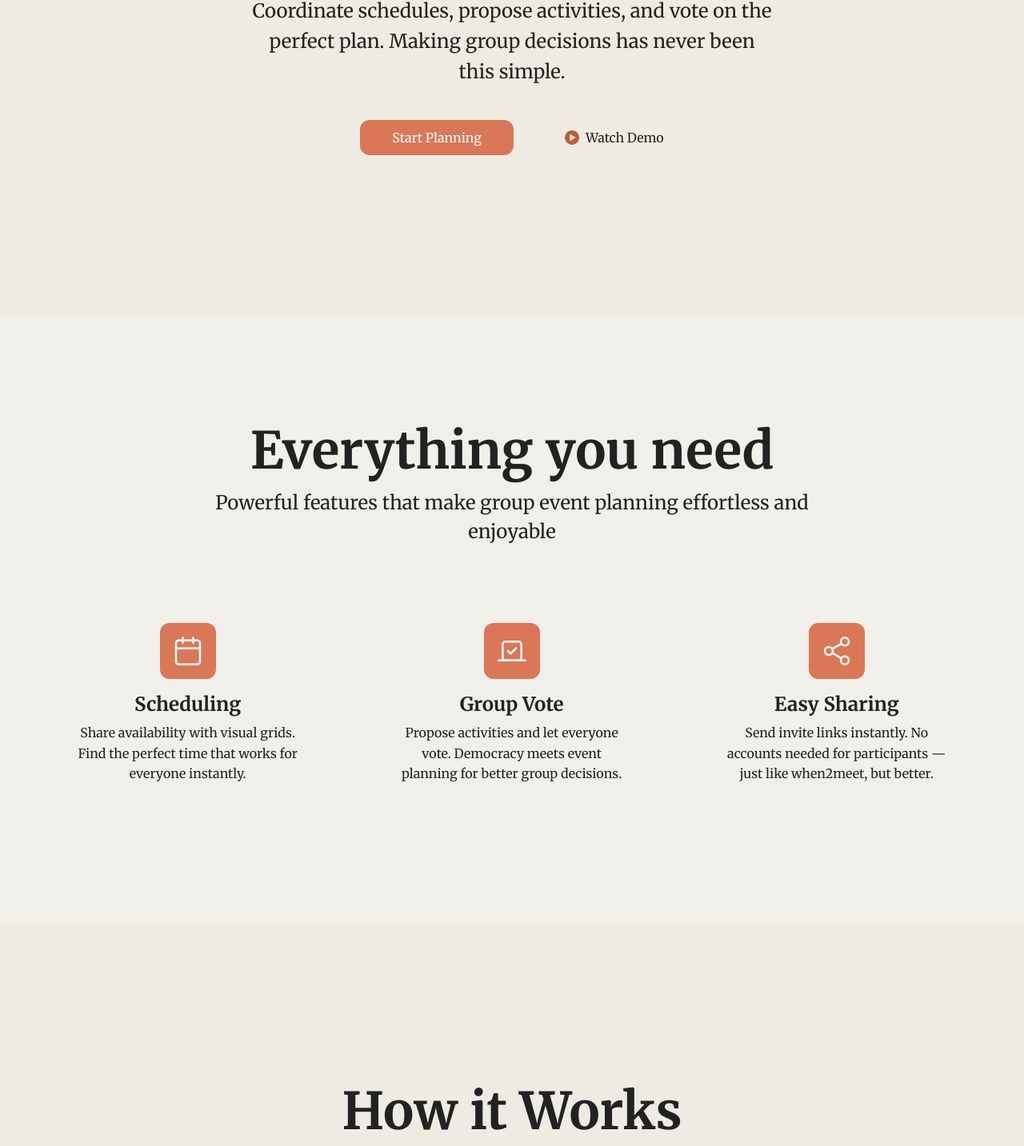
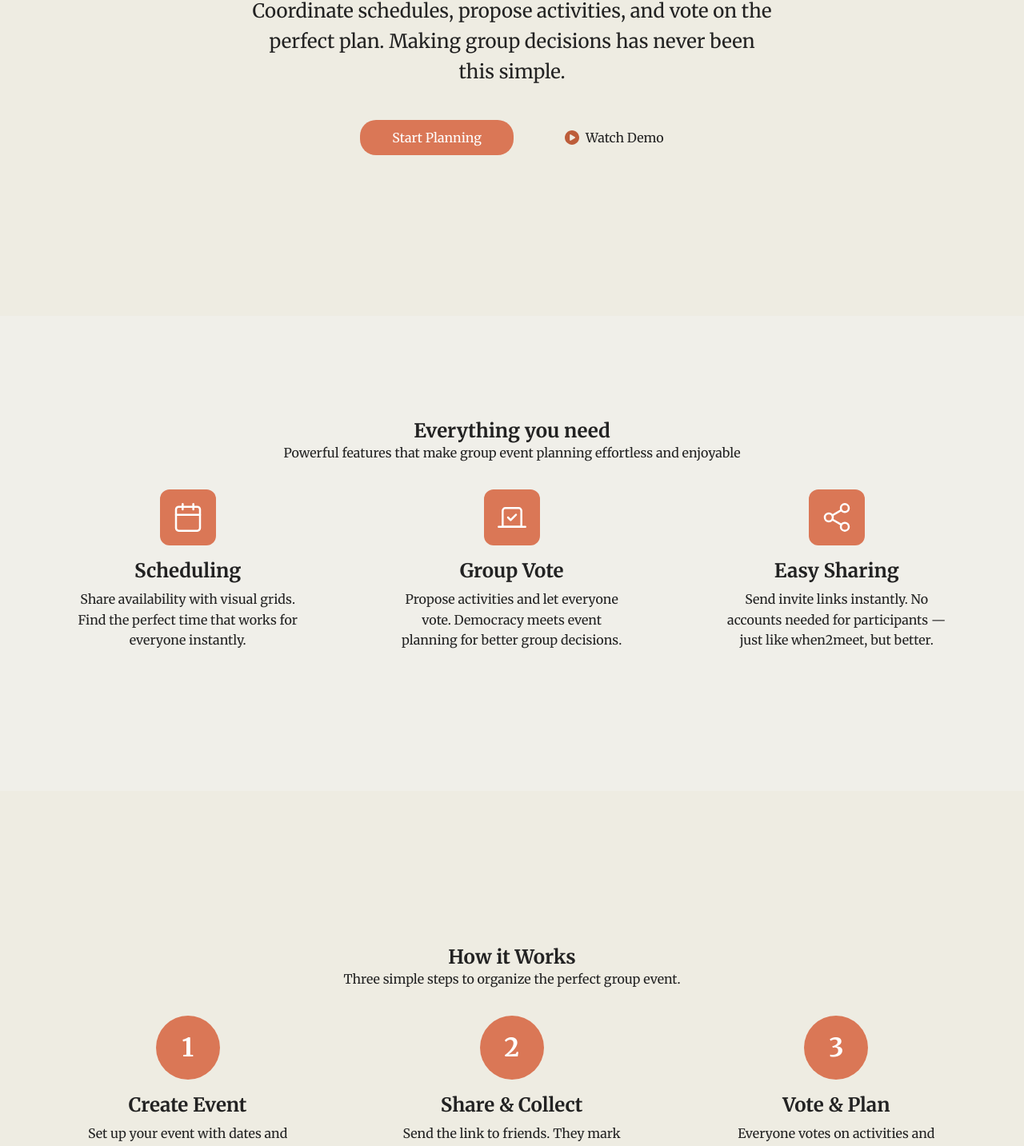
Before and after one commit to angietea101/groupsync, a React (Vite) app: page / in a window 1280 px wide. Shown: the part 469-1902 px from the top of the page at 80% size. Built offline with nearby package versions, Linux system fonts and the light colour scheme; no server answers.

Commit message:
FEAT: Fix animation bugs on home page

```diff
--- a/src/pages/Home.css
+++ b/src/pages/Home.css
@@ -1,4 +1,114 @@
 @import '../styles/variables.css';
+
+#root,
+.home-container {
+  overflow-x: hidden;
+}
+
+/* Reveal base class */
+.reveal {
+  opacity: 0;
+  transform: translateY(20px) scale(0.95);
+}
+
+/* When intersected */
+.reveal.has-animated {
+  opacity: 1;
+  transform: none;
+}
+
+/* Animations */
+@keyframes fadeInUp {
+  from {
+    opacity: 0;
+    transform: translateY(30px);
+  }
+  to {
+    opacity: 1;
+    transform: translateY(0);
+  }
+}
+
+@keyframes fadeInDown {
+  from {
+    opacity: 0;
+    transform: translateY(-30px);
+  }
+  to {
+    opacity: 1;
+    transform: translateY(0);
+  }
+}
+
+@keyframes scaleIn {
+  from {
+    opacity: 0;
+    transform: scale(0.8);
+  }
+  to {
+    opacity: 1;
+    transform: scale(1);
+  }
+}
+
+@keyframes slideInLeft {
+  from {
+    opacity: 0;
+    transform: translateX(-100%);
+  }
+  to {
+    opacity: 1;
+    transform: translateX(0);
+  }
+}
+
+@keyframes slideInRight {
+  from {
+    opacity: 0;
+    transform: translateX(100%);
+  }
+  to {
+    opacity: 1;
+    transform: translateX(0);
+  }
+}
+
+/* Animation classes */
+.animate-fade-in-up.has-animated {
+  animation: fadeInUp 0.8s ease-out forwards;
+}
+.animate-fade-in-down.has-animated {
+  animation: fadeInDown 0.8s ease-out forwards;
+}
+.animate-scale-in.has-animated {
+  animation: scaleIn 0.6s ease-out forwards;
+}
+.animate-slide-in-left.has-animated {
+  animation: slideInLeft 0.8s ease-out forwards;
+}
+.animate-slide-in-right.has-animated {
+  animation: slideInRight 0.8s ease-out forwards;
+}
+
+/* Delay helpers */
+.animation-delay-100 {
+  animation-delay: 0.1s;
+}
+.animation-delay-200 {
+  animation-delay: 0.2s;
+}
+.animation-delay-300 {
+  animation-delay: 0.3s;
+}
+.animation-delay-400 {
+  animation-delay: 0.4s;
+}
+.animation-delay-500 {
+  animation-delay: 0.5s;
+}
+.animation-delay-600 {
+  animation-delay: 0.6s;
+}
 
 .text-primary {
   color: var(--color-primary-dark);
@@ -309,69 +419,7 @@
   }
 }
 
-/* Animations :D */
-@keyframes fadeInUp {
-  from {
-    opacity: 0;
-    transform: translateY(30px);
-  }
-
-  to {
-    opacity: 1;
-    transform: translateY(0);
-  }
-}
-
-@keyframes fadeInDown {
-  from {
-    opacity: 0;
-    transform: translateY(-30px);
-  }
-
-  to {
-    opacity: 1;
-    transform: translateY(0);
-  }
-}
-
-@keyframes scaleIn {
-  from {
-    opacity: 0;
-    transform: scale(0.8);
-  }
-
-  to {
-    opacity: 1;
-    transform: scale(1);
-  }
-}
-
-@keyframes slideInLeft {
-  from {
-    opacity: 0;
-    transform: translateX(-1000px);
-  }
-
-  to {
-    opacity: 1;
-    transform: translateX(0);
-  }
-}
-
-@keyframes slideInRight {
-  from {
-    opacity: 0;
-    transform: translateX(1000px);
-  }
-
-  to {
-    opacity: 1;
-    transform: translateX(0);
-  }
-}
-
 @keyframes float {
-
   0%,
   100% {
     transform: translateY(0px);
@@ -382,40 +430,14 @@
   }
 }
 
-.animation-ready {
-  opacity: 0;
-}
-
-.animate-fade-in-up {
-  animation: fadeInUp 0.8s ease-out forwards;
-}
-
-.animate-fade-in-down {
-  animation: fadeInDown 0.8s ease-out forwards;
-}
-
-.animate-scale-in {
-  animation: scaleIn 0.6s ease-out forwards;
-}
-
-.animate-slide-in-left {
-  animation: slideInLeft 0.8s ease-out forwards;
-}
-
-.animate-slide-in-right {
-  animation: slideInRight 0.8s ease-out forwards;
-}
-
-.animate-float {
-  animation: float 3s ease-in-out infinite;
-}
-
 /* Hover Effects */
 .hover-lift {
   -webkit-border-radius: 20px;
   -moz-border-radius: 20px;
   border-radius: 20px;
-  transition: transform 0.3s ease, box-shadow 0.3s ease;
+  transition:
+    transform 0.3s ease,
+    box-shadow 0.3s ease;
 }
 
 .hover-lift:hover {
@@ -433,27 +455,3 @@
 .icon-hover:hover {
   transform: rotate(10deg) scale(1.1);
 }
-
-.animation-delay-100 {
-  animation-delay: 0.1s;
-}
-
-.animation-delay-200 {
-  animation-delay: 0.2s;
-}
-
-.animation-delay-300 {
-  animation-delay: 0.3s;
-}
-
-.animation-delay-400 {
-  animation-delay: 0.4s;
-}
-
-.animation-delay-500 {
-  animation-delay: 0.5s;
-}
-
-.animation-delay-600 {
-  animation-delay: 0.6s;
-}
--- a/src/pages/Home.jsx
+++ b/src/pages/Home.jsx
@@ -1,4 +1,4 @@
-import React, { useEffect, useState } from 'react';
+import React, { useEffect } from 'react';
 import { Link } from 'react-router-dom';
 import './Home.css';
 import Navbar from '../components/Navbar';
@@ -11,61 +11,44 @@ import GroupIcon from '../assets/group.svg';
 import CheckmarkIcon from '../assets/checkmark.svg';
 
 export default function Home() {
-  const [isVisible, setIsVisible] = useState({
-    hero: false,
-    features: false,
-    works: false,
-  });
-
   useEffect(() => {
-    setTimeout(() => setIsVisible((prev) => ({ ...prev, hero: true })), 100);
-
     const observer = new IntersectionObserver(
-      (entries) => {
+      (entries, observer) => {
         entries.forEach((entry) => {
           if (entry.isIntersecting) {
-            const section = entry.target.getAttribute('data-section');
-            setIsVisible((prev) => ({ ...prev, [section]: true }));
+            entry.target.classList.add('has-animated');
+            observer.unobserve(entry.target); // animate only once
           }
         });
       },
-      { threshold: 0.1 }
+      { threshold: 0.2 }
     );
 
-    const featuresSection = document.querySelector('[data-section="features"]');
-    const worksSection = document.querySelector('[data-section="works"]');
-
-    if (featuresSection) observer.observe(featuresSection);
-    if (worksSection) observer.observe(worksSection);
+    document.querySelectorAll('.reveal').forEach((el) => observer.observe(el));
 
     return () => observer.disconnect();
   }, []);
 
   return (
     <div className="home-container">
-      {/* NAVBAR */}
       <Navbar />
 
       {/* HERO SECTION */}
       <section className="hero">
-        <h1 className={isVisible.hero ? 'animate-fade-in-down' : 'animation-ready'}>
+        <h1 className="reveal animate-fade-in-down">
           Find time. <span className="text-primary">Vote on ideas.</span> Make it happen.
         </h1>
-        <p className={isVisible.hero ? 'animate-fade-in-up' : 'animation-ready'}>
+        <p className="reveal animate-fade-in-up">
           Coordinate schedules, propose activities, and vote on the perfect plan. Making group
           decisions has never been this simple.
         </p>
         <div className="hero-buttons">
           <Link to="/createaccount">
-            <button
-              className={`start-planning button-hover ${isVisible.hero ? 'animate-slide-in-left' : 'animation-ready'}`}
-            >
+            <button className="reveal animate-slide-in-left start-planning hover-lift">
               Start Planning
             </button>
           </Link>
-          <button
-            className={`watch-demo ${isVisible.hero ? 'animate-slide-in-right' : 'animation-ready'}`}
-          >
+          <button className="reveal animate-slide-in-right watch-demo hover-lift">
             <img src={WatchIcon} alt="Watch icon" className="watch-icon" />
             Watch Demo
           </button>
@@ -73,26 +56,14 @@ export default function Home() {
       </section>
 
       {/* FEATURES SECTION */}
-      <section
-        id="features"
-        className={`features ${isVisible.features ? 'section-visible' : ''}`}
-        data-section="features"
-      >
-        <h2
-          className={`features-title ${isVisible.features ? 'animate-fade-in-up' : 'animation-ready'}`}
-        >
-          Everything you need
-        </h2>
-        <p
-          className={`features-subtitle ${isVisible.features ? 'animate-fade-in-up animation-delay-100' : 'animation-ready'}`}
-        >
+      <section className="features">
+        <h2 className="reveal animate-fade-in-up">Everything you need</h2>
+        <p className="reveal animate-fade-in-up animation-delay-100">
           Powerful features that make group event planning effortless and enjoyable
         </p>
 
         <div className="features-grid">
-          <div
-            className={`feature-item hover-lift ${isVisible.features ? 'animate-scale-in animation-delay-200' : 'animation-ready'}`}
-          >
+          <div className="feature-item reveal animate-scale-in animation-delay-200 hover-lift">
             <div className="feature-icon-container">
               <Calendar className="feature-icon" size={40} strokeWidth={1.5} />
             </div>
@@ -103,9 +74,7 @@ export default function Home() {
             </p>
           </div>
 
-          <div
-            className={`feature-item hover-lift ${isVisible.features ? 'animate-scale-in animation-delay-400' : 'animation-ready'}`}
-          >
+          <div className="feature-item reveal animate-scale-in animation-delay-400 hover-lift">
             <div className="feature-icon-container">
               <Vote className="feature-icon" size={40} strokeWidth={1.5} />
             </div>
@@ -116,9 +85,7 @@ export default function Home() {
             </p>
           </div>
 
-          <div
-            className={`feature-item hover-lift ${isVisible.features ? 'animate-scale-in animation-delay-600' : 'animation-ready'}`}
-          >
+          <div className="feature-item reveal animate-scale-in animation-delay-600 hover-lift">
             <div className="feature-icon-container">
               <Share2 className="feature-icon" size={40} strokeWidth={1.5} />
             </div>
@@ -132,33 +99,20 @@ export default function Home() {
       </section>
 
       {/* HOW IT WORKS SECTION */}
-      <section
-        id="how-it-works"
-        className={`works ${isVisible.works ? 'section-visible' : ''}`}
-        data-section="works"
-      >
-        <h2
-          className={`features-title ${isVisible.works ? 'animate-fade-in-up' : 'animation-ready'}`}
-        >
-          How it Works
-        </h2>
-        <p
-          className={`features-subtitle ${isVisible.works ? 'animate-fade-in-up animation-delay-200' : 'animation-ready'}`}
-        >
+      <section className="works">
+        <h2 className="reveal animate-fade-in-up">How it Works</h2>
+        <p className="reveal animate-fade-in-up animation-delay-200">
           Three simple steps to organize the perfect group event.
         </p>
 
         <div className="features-grid">
-          <div
-            className={`feature-item ${isVisible.works ? 'animate-slide-in-left animation-delay-300' : 'animation-ready'}`}
-          >
+          <div className="feature-item reveal animate-slide-in-left animation-delay-300">
             <div className="works-icon">1</div>
             <h3>Create Event</h3>
             <p>
               Set up your event with dates and times. Add a description and any initial activity
               ideas.
             </p>
-
             <div className="works-outer-rect hover-lift">
               <div className="works-inner-rect">
                 <img src={PlusIcon} alt="Icon" className="works-rect-icon" />
@@ -166,15 +120,12 @@ export default function Home() {
             </div>
           </div>
 
-          <div
-            className={`feature-item ${isVisible.works ? 'animate-scale-in animation-delay-400' : 'animation-ready'}`}
-          >
-            <div className="works-icon animation-delay-400">2</div>
+          <div className="feature-item reveal animate-scale-in animation-delay-400">
+            <div className="works-icon">2</div>
             <h3>Share & Collect</h3>
             <p>
               Send the link to friends. They mark availability and suggest activities to vote on.
             </p>
-
             <div className="works-outer-rect hover-lift">
               <div className="works-inner-rect">
                 <img src={GroupIcon} alt="Icon" className="works-rect-icon" />
@@ -182,13 +133,10 @@ export default function Home() {
             </div>
           </div>
 
-          <div
-            className={`feature-item ${isVisible.works ? 'animate-slide-in-right animation-delay-600' : 'animation-ready'}`}
-          >
-            <div className="works-icon animation-delay-600">3</div>
+          <div className="feature-item reveal animate-slide-in-right animation-delay-600">
+            <div className="works-icon">3</div>
             <h3>Vote & Plan</h3>
             <p>Everyone votes on activities and times. The best option wins automatically.</p>
-
             <div className="works-outer-rect hover-lift">
               <div className="works-inner-rect">
                 <img src={CheckmarkIcon} alt="Icon" className="works-rect-icon" />
@@ -198,7 +146,6 @@ export default function Home() {
         </div>
       </section>
 
-      {/* FOOTER */}
       <Footer />
     </div>
   );
```
